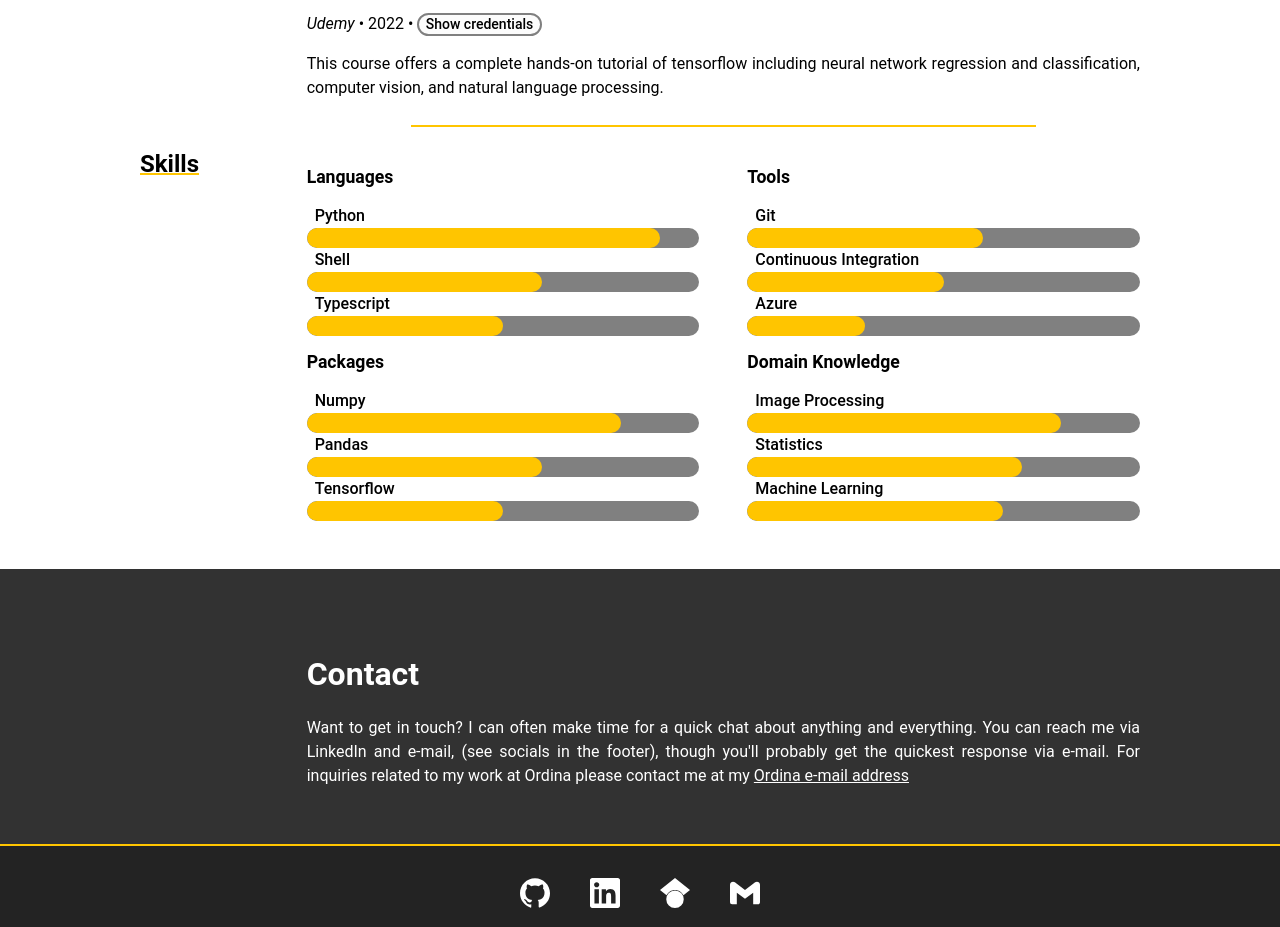
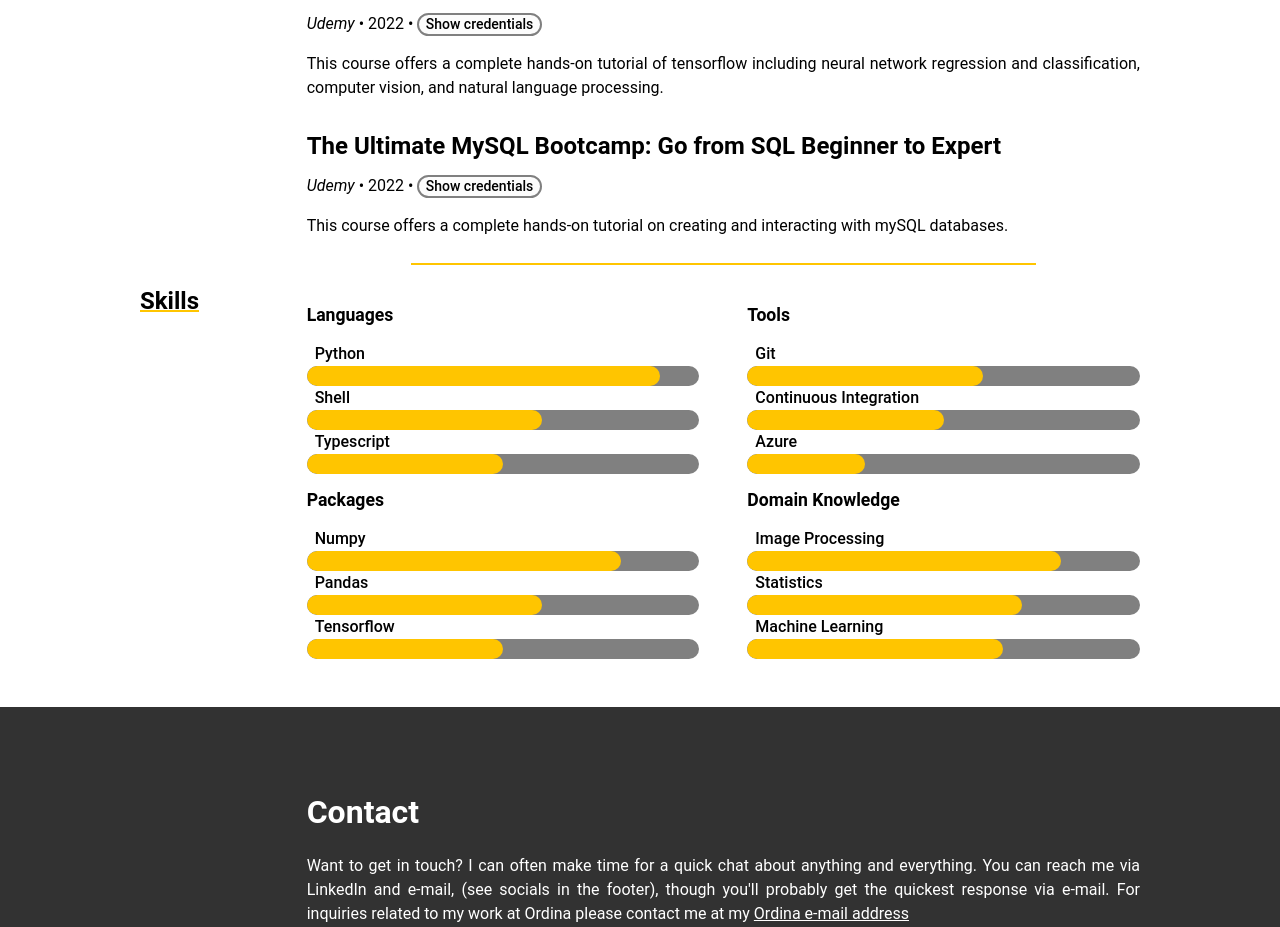
Before and after one commit to ReinderVosDeWael/reindervosdewael.github.io, a Next.js app: page / in a window 1280 px wide. Shown: the part 2220-3147 px from the top of the page. Built offline with nearby package versions, Linux system fonts and the light colour scheme.

Commit message:
add mySQL certificate

```diff
--- a/pages/data/data.tsx
+++ b/pages/data/data.tsx
@@ -275,6 +275,14 @@ export const certificateData = [
     including neural network regression and classification, computer vision,
     and natural language processing.`,
   },
+  {
+    date: '2022',
+    location: 'Udemy',
+    title: 'The Ultimate MySQL Bootcamp: Go from SQL Beginner to Expert',
+    href: 'https://www.udemy.com/certificate/UC-1f2a0709-61a2-47e3-b2e1-5b2aa2bc3868/',
+    content: `This course offers a complete hands-on tutorial on creating and
+    interacting with mySQL databases.`,
+  },
 ];
 
 export const NavbarData = [
```
